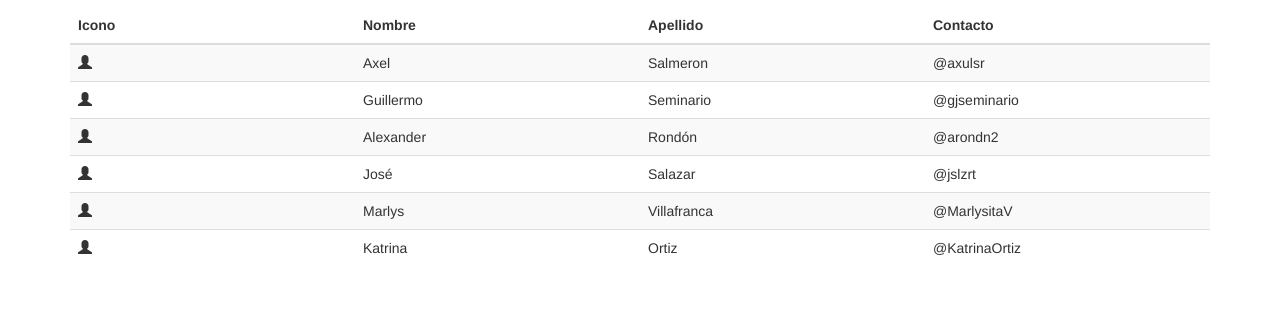
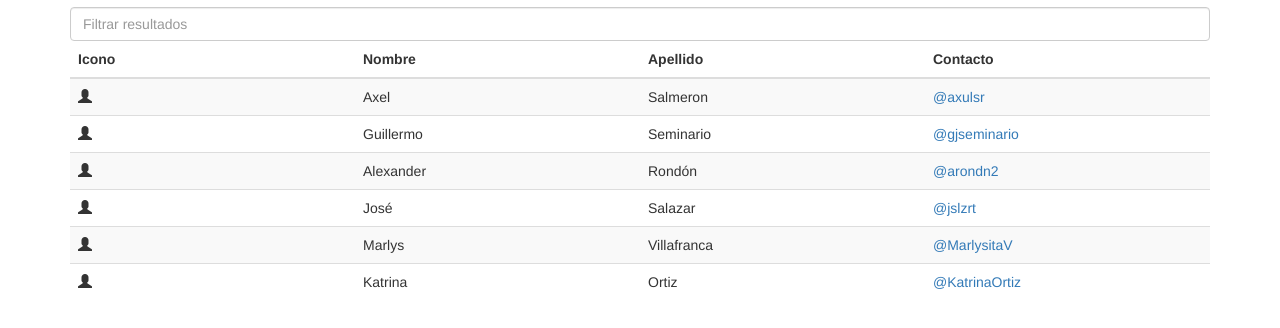
Before and after one commit to axul/angularFromScratch, a website: page app/index.html in a window 1280 px wide. Shown: the part 126-454 px from the top of the page. Drawn offline with nearby package versions, Linux system fonts and the light colour scheme; some packages are replaced by stand-ins of ours.

Commit message:
Filtros
Ahora se pueden filtrar los resultados de contactos

```diff
--- a/app/index.html
+++ b/app/index.html
@@ -22,6 +22,11 @@
             <h2>Lista Contactos</h2>
           </div>
         </div>
+        <div class="row">
+          <div class="col-xs-12">
+            <input type="text" ng-model="busqueda" class="form-control" placeholder="Filtrar resultados">
+          </div>
+        </div>
         <table class="table table-hover table-striped table-clickable">
           <thead>
             <tr class="row">
@@ -32,11 +37,11 @@
             </tr>
           </thead>
           <tbody>
-            <tr ng-repeat="contacto in contactos.contactosArray" class="row">
+            <tr ng-repeat="contacto in contactos.contactosArray | filter:busqueda" class="row">
               <td class="col-xs-3" ng-bind-html="contacto.thumb"></td>
               <td class="col-xs-3">{{contacto.nombre}}</td>
               <td class="col-xs-3">{{contacto.apellido}}</td>
-              <td class="col-xs-3">{{contacto.contacto}}</td>
+              <td class="col-xs-3"><a target="_blank" ng-href="https://twitter.com/{{contacto.contacto}}">{{contacto.contacto}}</a></td>
             </tr>
           </tbody>
         </table>
--- a/bower.json
+++ b/bower.json
@@ -1,6 +1,6 @@
 {
   "name": "angularfromstrach",
-  "version": "0.2.0",
+  "version": "0.3.0",
   "dependencies": {
     "respond": "~1.4.2",
     "es5-shim": "~4.0.5",
```
